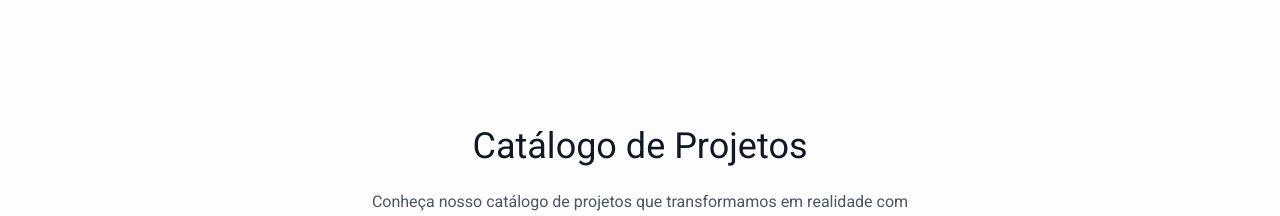
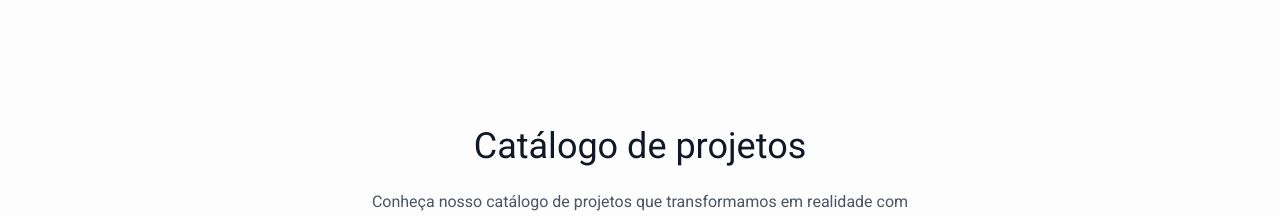
Before and after one commit to rafaelmjardim/vivance-project, a Next.js app: page / in a window 1280 px wide. Shown: the part 2740-2956 px from the top of the page. Built offline with nearby package versions, Linux system fonts and the light colour scheme.

Commit message:
fix: ajustado texto titulo

```diff
--- a/app/_components/projectCatalog.tsx
+++ b/app/_components/projectCatalog.tsx
@@ -44,7 +44,7 @@ export function ProjectCatalog() {
       className="py-32 px-4 sm:px-6 bg-surface-inverse flex flex-col justify-center items-center"
     >
       <SectionHeader
-        title="Catálogo de Projetos"
+        title="Catálogo de projetos"
         description="Conheça nosso catálogo de projetos que transformamos em realidade com
           tecnologia Steel Frame"
       />
```
